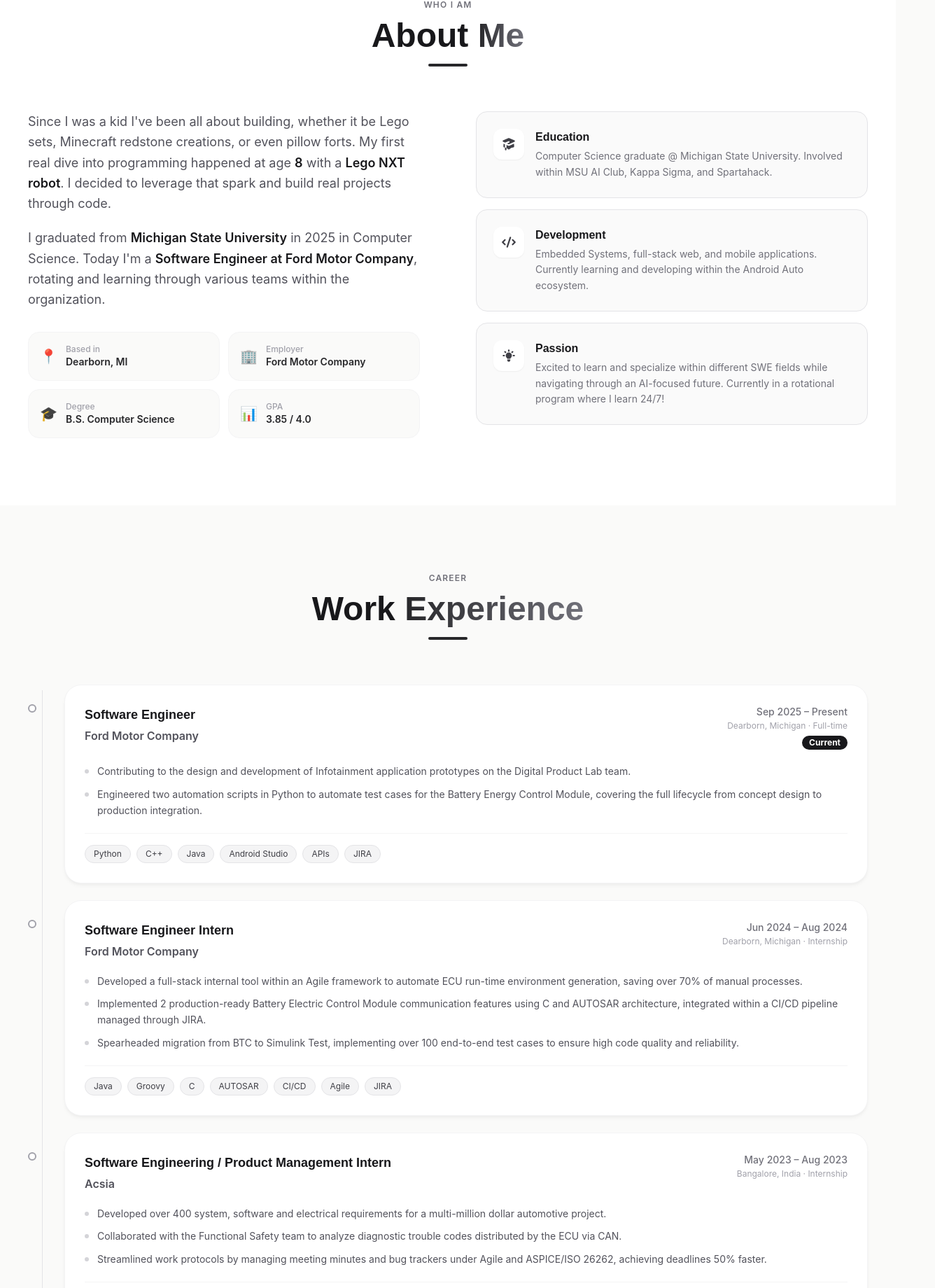
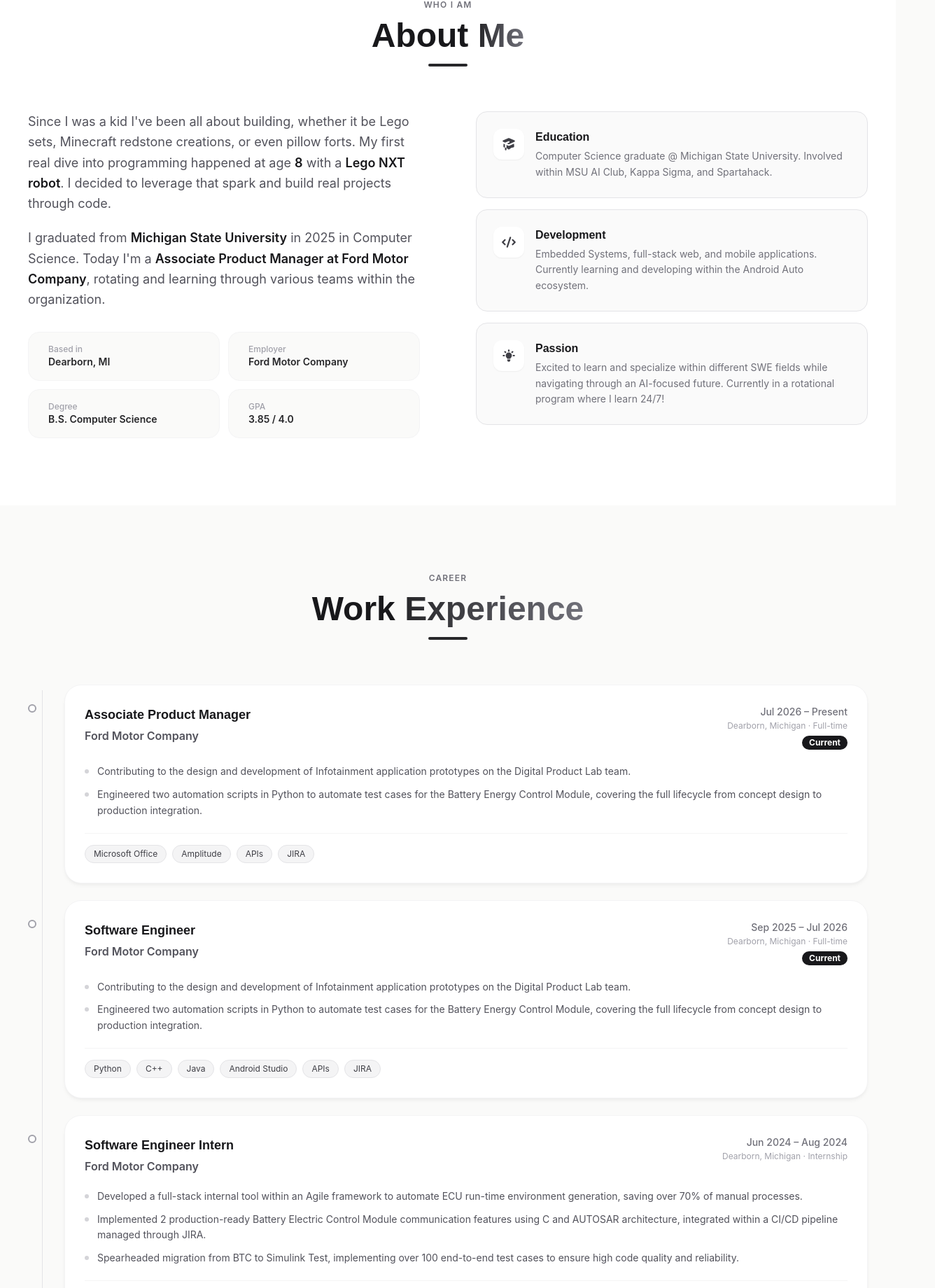
Before and after one commit to iamrb1/Portfolio-Rahul, a React (Create React App) app: page / in a window 1280 px wide. Shown: the part 954-2794 px from the top of the page at 70% size, 1336 px wide, since content can reach past the window. Built offline with nearby package versions, Linux system fonts and the light colour scheme; a web font is replaced by a local one.

Commit message:
minor changes + update

```diff
--- a/src/components/About.jsx
+++ b/src/components/About.jsx
@@ -69,17 +69,17 @@
               I graduated from{' '}
               <span className="text-zinc-900 dark:text-zinc-200 font-semibold">Michigan State University</span>{' '}
               in 2025 in Computer Science. Today I'm
-              a <span className="text-zinc-900 dark:text-zinc-200 font-semibold">Software Engineer at Ford Motor Company</span>,
+              a <span className="text-zinc-900 dark:text-zinc-200 font-semibold">Associate Product Manager at Ford Motor Company</span>,
               rotating and learning through various teams within the organization.
             </p>
 
             {/* Tiles */}
             <div className="grid grid-cols-2 gap-3">
               {[
-                { emoji: '📍', label: 'Based in',   value: 'Dearborn, MI' },
-                { emoji: '🏢', label: 'Employer',   value: 'Ford Motor Company' },
-                { emoji: '🎓', label: 'Degree',     value: 'B.S. Computer Science' },
-                { emoji: '📊', label: 'GPA',        value: '3.85 / 4.0' },
+                { emoji: null, label: 'Based in',   value: 'Dearborn, MI' },
+                { emoji: null, label: 'Employer',   value: 'Ford Motor Company' },
+                { emoji: null, label: 'Degree',     value: 'B.S. Computer Science' },
+                { emoji: null, label: 'GPA',        value: '3.85 / 4.0' },
               ].map((f, i) => (
                 <div
                   key={i}
--- a/src/components/Home.jsx
+++ b/src/components/Home.jsx
@@ -10,19 +10,26 @@
   {
     id: 0,
     emoji: '🏢',
+    title: 'Associate Product Manager',
+    sub: 'Ford Motor Company',
+    initAngle: 0,
+  },
+  {
+    id: 1,
+    emoji: '🏢',
     title: 'Software Engineer',
     sub: 'Ford Motor Company',
     initAngle: 160,
   },
   {
-    id: 1,
+    id: 2,
     emoji: '🎓',
     title: 'CS Graduate 2025',
     sub: 'Michigan State Univ.',
     initAngle: -45,
   },
   {
-    id: 2,
+    id: 3,
     emoji: '🚙',
     title: 'Software Engineer Intern',
     sub: 'Acsia Technologies',
@@ -174,7 +181,7 @@
             <p className="text-zinc-500 text-base md:text-lg leading-relaxed mb-10 max-w-lg">
               CS graduate from{' '}
               <span className="text-zinc-700 dark:text-zinc-300 font-semibold">Michigan State University</span>{' '}
-               that is currently building and exploring full-stack web, embedded systems, and mobile development applications.
+               and Associate Product Manager focused on building impactful digital products.
             </p>
 
             {/* CTAs */}
--- a/src/components/Portfolio.jsx
+++ b/src/components/Portfolio.jsx
@@ -11,7 +11,7 @@
       'Android app that uses Google Vision API to determine item recyclability from camera photos. Features Firebase backend, Google OAuth auth, and a global gamified leaderboard.',
     image: null,
     gradient: 'from-stone-600 to-stone-900',
-    icon: '♻️',
+    icon: 'null',
     tags: ['Java', 'Firebase', 'Google OAuth', 'Vision API', 'Android'],
     demo: null,
     code: 'https://github.com/iamrb1',
@@ -24,7 +24,7 @@
       'Graphical C++/Qt simulation system for creating compartment-based models with customizable differential-equation transfer dynamics, real-time graphing, and data export. Cross-platform.',
     image: null,
     gradient: 'from-zinc-600 to-zinc-900',
-    icon: '📊',
+    icon: 'null',
     tags: ['C++', 'Qt', 'GUI', 'Simulation', 'Cross-platform'],
     demo: null,
     code: 'https://github.com/iamrb1',
--- a/src/components/WorkExperience.jsx
+++ b/src/components/WorkExperience.jsx
@@ -4,9 +4,23 @@
   {
     id: 1,
     company: 'Ford Motor Company',
+    role: 'Associate Product Manager',
+    type: 'Full-time',
+    period: 'Jul 2026 – Present',
+    location: 'Dearborn, Michigan',
+    current: true,
+    tech: ['Microsoft Office', 'Amplitude', 'APIs', 'JIRA'],
+    bullets: [
+      'Contributing to the design and development of Infotainment application prototypes on the Digital Product Lab team.',
+      'Engineered two automation scripts in Python to automate test cases for the Battery Energy Control Module, covering the full lifecycle from concept design to production integration.',
+    ],
+  },
+  {
+    id: 2,
+    company: 'Ford Motor Company',
     role: 'Software Engineer',
     type: 'Full-time',
-    period: 'Sep 2025 – Present',
+    period: 'Sep 2025 – Jul 2026',
     location: 'Dearborn, Michigan',
     current: true,
     tech: ['Python', 'C++', 'Java', 'Android Studio', 'APIs', 'JIRA'],
@@ -16,7 +30,7 @@
     ],
   },
   {
-    id: 2,
+    id: 3,
     company: 'Ford Motor Company',
     role: 'Software Engineer Intern',
     type: 'Internship',
@@ -31,9 +45,9 @@
     ],
   },
   {
-    id: 3,
+    id: 4,
     company: 'Acsia',
-    role: 'Software Engineering / Product Management Intern',
+    role: 'Software Engineering / Project Management Intern',
     type: 'Internship',
     period: 'May 2023 – Aug 2023',
     location: 'Bangalore, India',
@@ -44,7 +58,7 @@
       'Collaborated with the Functional Safety team to analyze diagnostic trouble codes distributed by the ECU via CAN.',
       'Streamlined work protocols by managing meeting minutes and bug trackers under Agile and ASPICE/ISO 26262, achieving deadlines 50% faster.',
     ],
-  },
+  }
 ];
 
 const WorkExperience = () => {
```
